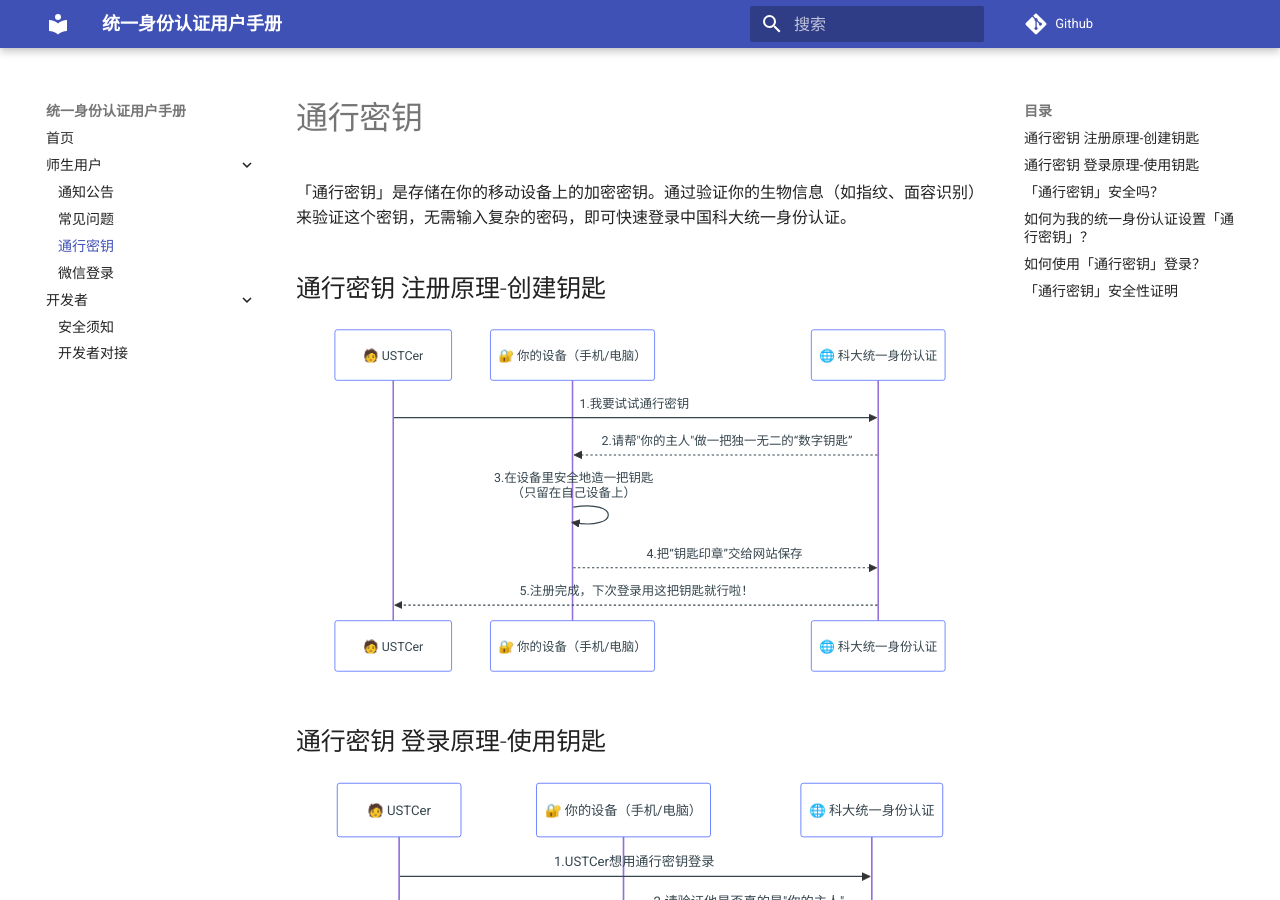
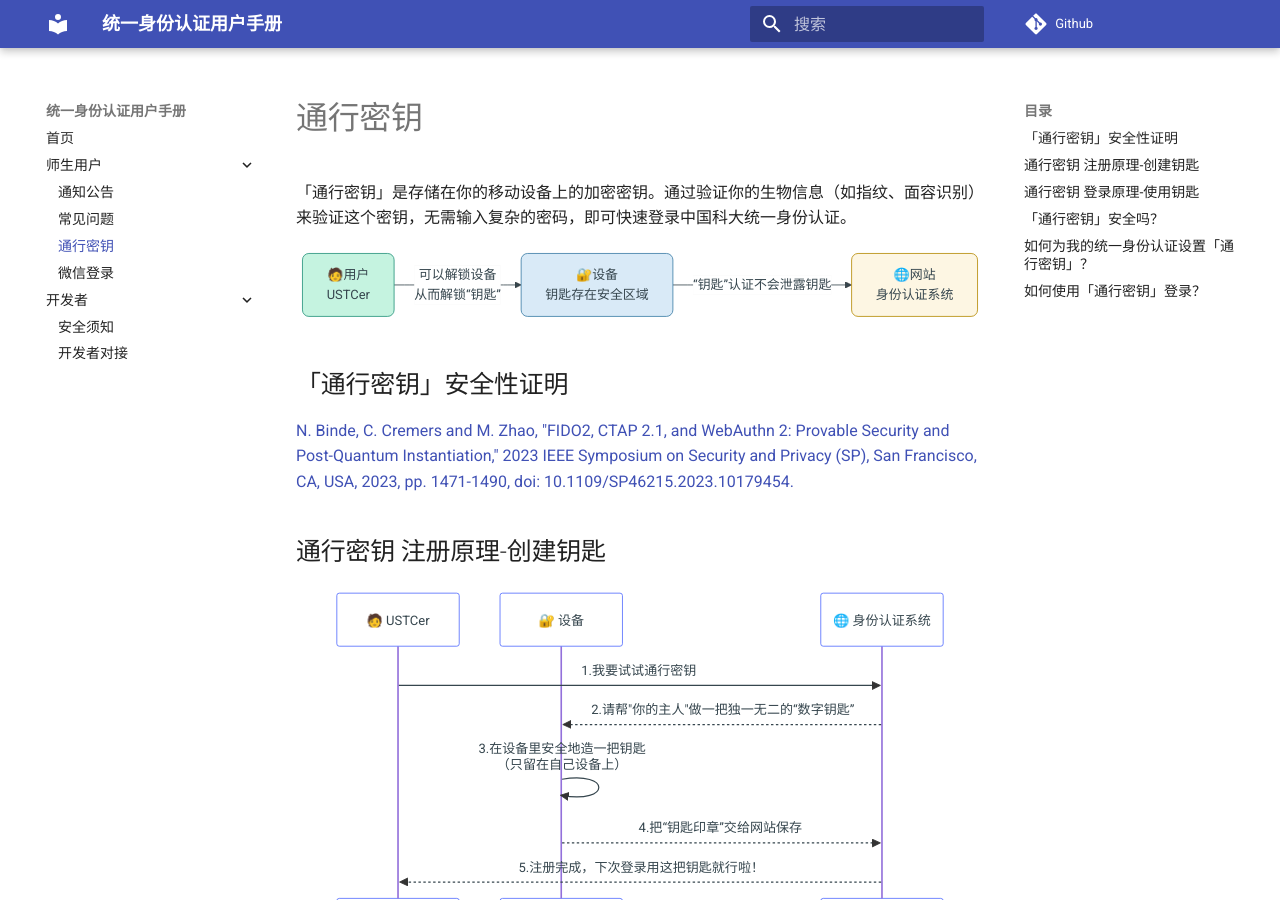
Before and after one commit to wf0229/id_doc, an MkDocs documentation site: the page built from docs/passkey.md, in a window 1280 px wide and 900 px high. Built offline with MkDocs 1.6.1 and Material for MkDocs 9.7.7, drawn with Linux system fonts in a browser that asks for light colours; comment, search, counter and statistics services are not loaded; some of the changed lines change nothing that is shown; some of the changed text lies outside the part shown.

Commit message:
Update passkey.md

````diff
--- a/docs/passkey.md
+++ b/docs/passkey.md
@@ -1,13 +1,33 @@
 # 通行密钥
 
 「通行密钥」是存储在你的移动设备上的加密密钥。通过验证你的生物信息（如指纹、面容识别）来验证这个密钥，无需输入复杂的密码，即可快速登录中国科大统一身份认证。
+```mermaid
+flowchart LR
+  %% 样式定义
+  classDef person fill:#c5f3e0,stroke:#24927a,stroke-width:1px,rx:8,ry:8;
+  classDef device fill:#d9eaf7,stroke:#3a7ca5,stroke-width:1px,rx:8,ry:8;
+  classDef box fill:#fdf6e3,stroke:#b58900,stroke-width:1px,rx:8,ry:8;
+  classDef note fill:#fff,stroke:#999,stroke-dasharray:3 3,rx:8,ry:8;
+
+  %% 节点定义
+  U[🧑用户<br/>USTCer]:::person
+  D[🔐设备<br/>钥匙存在安全区域]:::device
+  S[🌐网站<br/>身份认证系统]:::box
+
+  %% 连线
+  U -->|可以解锁设备<br/>从而解锁“钥匙”| D
+  D -->|“钥匙”认证不会泄露钥匙| S
+```
+
+## 「通行密钥」安全性证明
+[N. Binde, C. Cremers and M. Zhao, "FIDO2, CTAP 2.1, and WebAuthn 2: Provable Security and Post-Quantum Instantiation," 2023 IEEE Symposium on Security and Privacy (SP), San Francisco, CA, USA, 2023, pp. 1471-1490, doi: 10.1109/SP46215.2023.10179454.](https://doi.org/10.1109/SP46215.2023.10179454)
 
 ## 通行密钥 注册原理-创建钥匙
 ```mermaid
 sequenceDiagram
     participant U as 🧑 USTCer
-    participant D as 🔐 你的设备（手机/电脑）
-    participant P as 🌐 科大统一身份认证
+    participant D as 🔐 设备
+    participant P as 🌐 身份认证系统
 
     U->>P: 1.我要试试通行密钥
     P-->>D: 2.请帮"你的主人"做一把独一无二的“数字钥匙”
@@ -20,13 +40,13 @@
 ```mermaid
 sequenceDiagram
     participant U as 🧑 USTCer
-    participant D as 🔐 你的设备（手机/电脑）
-    participant P as 🌐 科大统一身份认证
+    participant D as 🔐 设备（手机/电脑）
+    participant P as 🌐 身份认证系统
 
     U->>P: 1.USTCer想用通行密钥登录
     P-->>D: 2.请验证他是否真的是"你的主人"
-    D->>U: 3.请用指纹 / 面部 / 解锁确认
-    U->>D: 4.确认通过
+    D->>U: 3.你能解锁这个设备吗？
+    U->>D: 4.解锁成功，确认通过
     D-->>P: 5.验证通过，没问题！
     P-->>U: 6.欢迎回来 👋
 ```
@@ -82,12 +102,6 @@
 
 ---
 
-## 「通行密钥」安全性证明
-
-详见: [https://doi.org/10.1109/SP46215.2023.10179454](https://doi.org/10.1109/SP46215.2023.10179454)
-
----
-
 如在认证过程中遇到问题，请联系网络信息中心用户服务部：
 📧 邮箱： [nic@ustc.edu.cn](mailto:nic@ustc.edu.cn)
 📞 电话： +86-551-63600800
````
